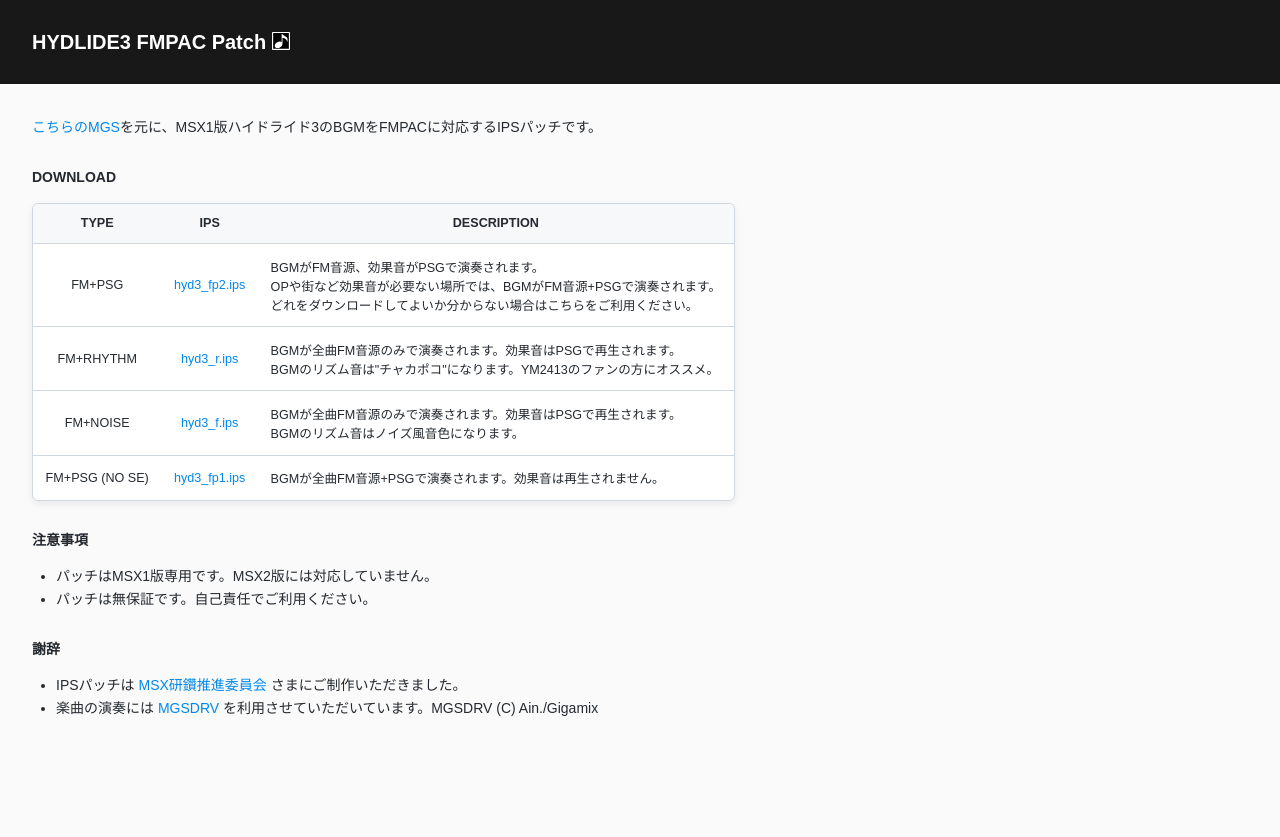
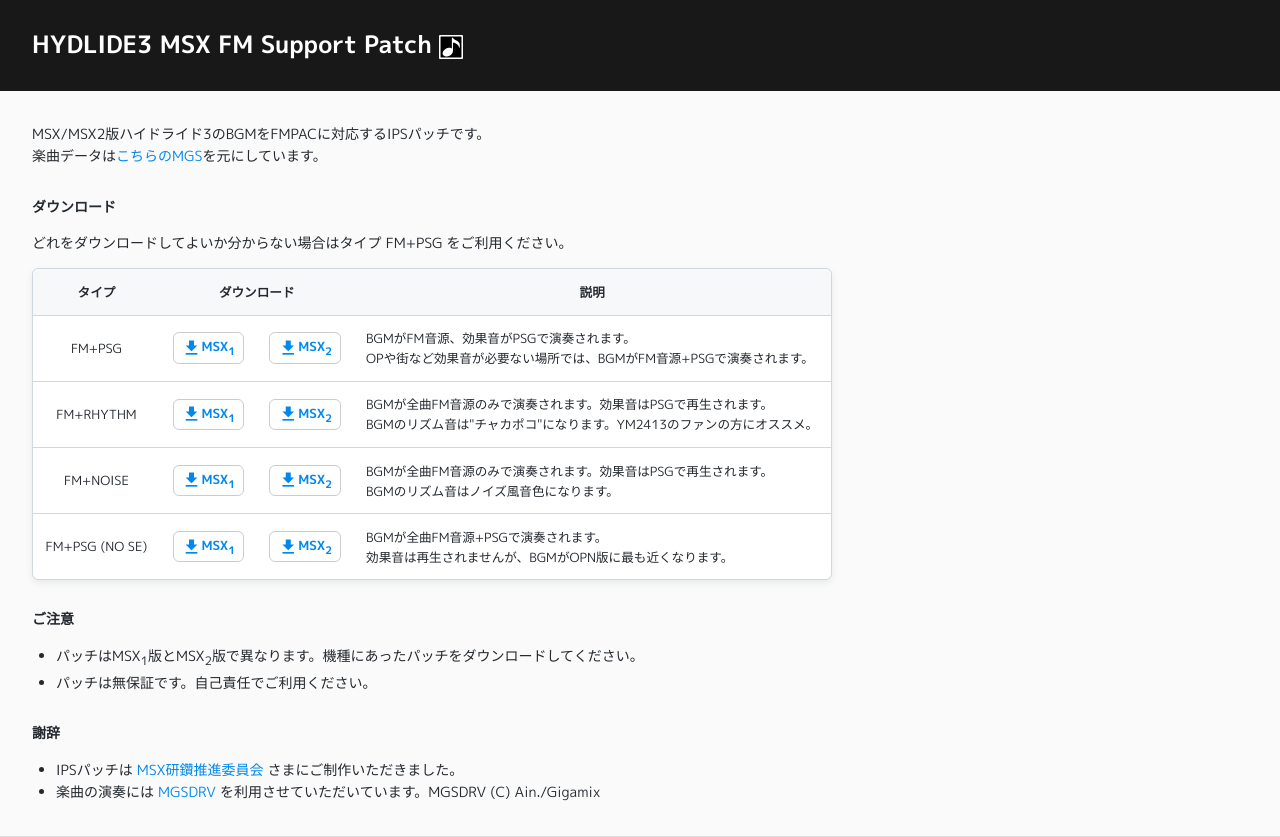
Before and after one commit to mmlbox/hyd2413_patch, a plain HTML site: page index.html in a window 1280 px wide. Before the commit the page ends 800 px from the top, so only its background shows below. Drawn offline with Linux system fonts and the light colour scheme.

Commit message:
Update all

```diff
--- a/index.html
+++ b/index.html
@@ -1,6 +1,8 @@
 <html>
 
 <head>
+    <link rel="stylesheet" href="https://fonts.googleapis.com/icon?family=Material+Icons">
+    <link rel="stylesheet" href="https://fonts.googleapis.com/css2?family=M+PLUS+1p:wght@400;700">
     <script async src="https://www.googletagmanager.com/gtag/js?id=G-P96L01NGEX"></script>
     <script>
         window.dataLayer = window.dataLayer || [];
@@ -17,7 +19,7 @@
     }
 
     body {
-        font-family: sans-serif;
+        font-family: 'M PLUS 1p', serif;
         line-height: 160%;
         background: #fafafa;
         font-size: 14px;
@@ -29,6 +31,30 @@
         color: #0088ee;
     }
 
+    a.ips {
+        display: inline-block;
+        padding: 4px 8px;
+        color: #0088ee;
+        background-color: white;
+        font-weight: bold;
+        border-radius: 6px;
+        border: 1px solid #ccc;
+        vertical-align: middle;
+    }
+
+    a.ips span {
+        font-size: 20px;
+        vertical-align: middle;
+    }
+
+    a.ips:hover {
+        background-color: #f0f0f0;
+    }
+
+    p {
+        margin: 1em 0;
+    }
+
     .page-header {
         background-color: #181818;
         padding: 32px;
@@ -36,7 +62,11 @@
     }
 
     .content {
-        padding: 32px;
+        margin: 32px;
+    }
+
+    .page-footer {
+        border-top: 1px solid #ddd;
     }
 
     .sbox {
@@ -81,20 +111,27 @@
         text-align: center;
     }
 
+    h1,
+    h2,
+    h3,
+    h4 {
+        font-weight: bold;
+    }
+
     h1 {
-        font-size: 20px;
+        font-size: 24px;
         line-height: 100%;
         vertical-align: middle;
     }
 
     h1 .msx-music {
         display: inline-block;
-        vertical-align: top;
+        vertical-align: middle;
         background-image: url(./msx-music.svg);
-        background-size: 18px 18px;
+        background-size: 24px 24px;
         background-position: center;
-        width: 18px;
-        height: 18px;
+        width: 24px;
+        height: 24px;
     }
 
     h2 {
@@ -116,53 +153,90 @@
 
 <body>
     <div class="page-header">
-        <h1>HYDLIDE3 FMPAC Patch&nbsp;<div class="msx-music"></div>
+        <h1>HYDLIDE3 MSX FM Support Patch&nbsp;<div class="msx-music"></div>
         </h1>
     </div>
     <div class="content">
-        <p><a href="https://github.com/mmlbox/hyd2413">こちらのMGS</a>を元に、MSX1版ハイドライド3のBGMをFMPACに対応するIPSパッチです。</p>
-        <h3>DOWNLOAD</h3>
+        <p>MSX/MSX2版ハイドライド3のBGMをFMPACに対応するIPSパッチです。<br>
+            楽曲データは<a href="https://github.com/mmlbox/hyd2413">こちらのMGS</a>を元にしています。</p>
+        <h3>ダウンロード</h3>
+        <p>どれをダウンロードしてよいか分からない場合はタイプ FM+PSG をご利用ください。</p>
         <div class="sbox">
             <table>
                 <thead>
                     <tr>
-                        <th>TYPE</th>
+                        <th>タイプ</th>
                         </th>
-                        <th>IPS</th>
-                        <th>DESCRIPTION</th>
+                        <th colspan="2">ダウンロード</th>
+                        <th>説明</th>
                     </tr>
                 </thead>
                 <tbody>
                     <tr>
                         <td>FM+PSG</td>
-                        <td><a href="./patches/hyd3_fp2.ips" class="ips">hyd3_fp2.ips</a></td>
+                        <td>
+                            <a href="./patches/msx1/hyd3_fp2.ips" class="ips">
+                                <span class="material-icons">download</span>MSX<sub>1</sub>
+                            </a>
+                        </td>
+                        <td>
+                            <a href="./patches/msx2/hyd3_2_fp2.ips" class="ips">
+                                <span class="material-icons">download</span>MSX<sub>2</sub>
+                            </a>
+                        </td>
                         <td>BGMがFM音源、効果音がPSGで演奏されます。<br>
-                            OPや街など効果音が必要ない場所では、BGMがFM音源+PSGで演奏されます。<br>
-                            どれをダウンロードしてよいか分からない場合はこちらをご利用ください。</td>
+                            OPや街など効果音が必要ない場所では、BGMがFM音源+PSGで演奏されます。
+                        </td>
                     </tr>
                     <tr>
                         <td>FM+RHYTHM</td>
-                        <td><a href="./patches/hyd3_r.ips" class="ips">hyd3_r.ips</a></td>
+                        <td>
+                            <a href="./patches/msx1/hyd3_r.ips" class="ips">
+                                <span class="material-icons">download</span>MSX<sub>1</sub>
+                            </a>
+                        </td>
+                        <td>
+                            <a href="./patches/msx2/hyd3_2_r.ips" class="ips">
+                                <span class="material-icons">download</span>MSX<sub>2</sub>
+                            </a>
+                        </td>
                         <td>BGMが全曲FM音源のみで演奏されます。効果音はPSGで再生されます。<br>
                             BGMのリズム音は"チャカポコ"になります。YM2413のファンの方にオススメ。</td>
                     </tr>
                     <tr>
                         <td>FM+NOISE</td>
-                        <td><a href="./patches/hyd3_f.ips" class="ips">hyd3_f.ips</a></td>
+                        <td><a href="./patches/msx1/hyd3_f.ips" class="ips">
+                                <span class="material-icons">download</span>MSX<sub>1</sub>
+                            </a>
+                        </td>
+                        <td>
+                            <a href="./patches/msx2/hyd3_2_f.ips" class="ips">
+                                <span class=" material-icons">download</span>MSX<sub>2</sub>
+                            </a>
+                        </td>
                         <td>BGMが全曲FM音源のみで演奏されます。効果音はPSGで再生されます。<br>
                             BGMのリズム音はノイズ風音色になります。</td>
                     </tr>
                     <tr>
                         <td>FM+PSG (NO SE)</td>
-                        <td><a href="./patches/hyd3_fp1.ips" class="ips">hyd3_fp1.ips</a></td>
-                        <td>BGMが全曲FM音源+PSGで演奏されます。効果音は再生されません。</td>
+                        <td>
+                            <a href="./patches/msx1/hyd3_fp1.ips" class="ips">
+                                <span class="material-icons">download</span>MSX<sub>1</sub>
+                            </a>
+                        </td>
+                        <td>
+                            <a href="./patches/msx2/hyd3_2_fp1.ips" class="ips">
+                                <span class="material-icons">download</span>MSX<sub>2</sub>
+                            </a>
+                        </td>
+                        <td>BGMが全曲FM音源+PSGで演奏されます。<br>効果音は再生されませんが、BGMがOPN版に最も近くなります。</td>
                     </tr>
                 </tbody>
             </table>
         </div>
-        <h3>注意事項</h3>
+        <h3>ご注意</h3>
         <ul>
-            <li>パッチはMSX1版専用です。MSX2版には対応していません。</li>
+            <li>パッチはMSX<sub>1</sub>版とMSX<sub>2</sub>版で異なります。機種にあったパッチをダウンロードしてください。</li>
             <li>パッチは無保証です。自己責任でご利用ください。</li>
         </ul>
         <h3>謝辞</h3>
@@ -172,6 +246,7 @@
                 Ain./Gigamix</li>
         </ul>
     </div>
+    <div class="page-footer"></div>
 </body>
 <script>
     function _dl(event) {
```
Also changed, not shown: 12 other files.
